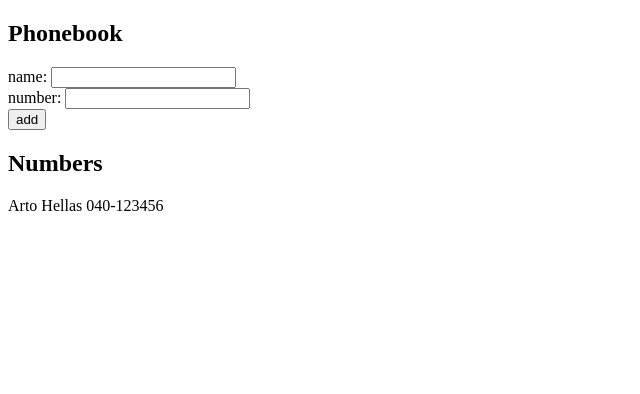
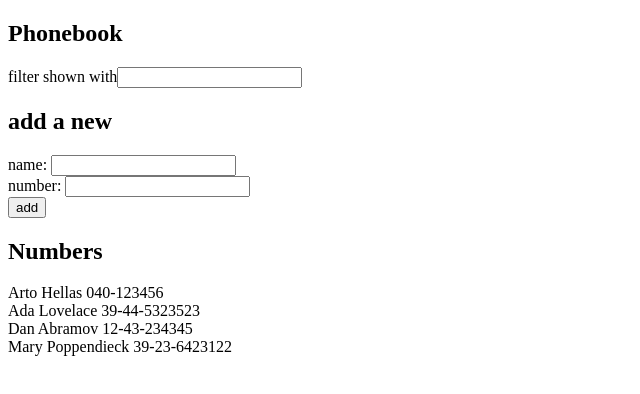
Before and after one commit to SahithiKarangala/part-2, a React (Vite) app in the folder phoneBook/: page / in a window 1280 px wide. Shown: the top 394 px of the page, without its empty margins (0-640 px from the left). Built offline with nearby package versions, Linux system fonts and the light colour scheme.

Commit message:
part-2-2.9

```diff
--- a/phoneBook/src/App.jsx
+++ b/phoneBook/src/App.jsx
@@ -2,10 +2,14 @@
 
 const App = () => {
   const [persons, setPersons] = useState([
-    { name: 'Arto Hellas' , number: '040-123456' }
+    { name: 'Arto Hellas', number: '040-123456', id: 1 },
+    { name: 'Ada Lovelace', number: '39-44-5323523', id: 2 },
+    { name: 'Dan Abramov', number: '12-43-234345', id: 3 },
+    { name: 'Mary Poppendieck', number: '39-23-6423122', id: 4 }
   ])
   const [newName, setNewName] = useState('')
   const [newNumber, setNewNumber] = useState('')
+  const [searchName, setSearchName] = useState('')
   const addName = (event) => {
     event.preventDefault()
     const nameObject = {
@@ -29,9 +33,19 @@
     setNewNumber(event.target.value)
   }
 
+  const handleSearchName = (event) =>{
+    setSearchName(event.target.value)
+  }
+
+  let filteredContacts = (searchName==='') ? persons : persons.filter(person => person.name.toLowerCase().includes(searchName.toLowerCase()))
+
   return (
     <div>
       <h2>Phonebook</h2>
+      <div>
+        filter shown with<input value={searchName} onChange={handleSearchName}/>
+      </div>
+      <h2>add a new</h2>
       <form onSubmit={addName}>
         <div>
           name: <input value={newName} onChange={handleNameChange}/>
@@ -44,7 +58,7 @@
       </form>
       <h2>Numbers</h2>
       <ul style={{listStyleType: 'none', padding: 0}}>
-        {persons.map(person => <li key={person.name}>{person.name} {person.number}</li>)}
+        {filteredContacts.map(contact => <li key={contact.name}>{contact.name} {contact.number}</li>)}
       </ul>
     </div>
   )
```
